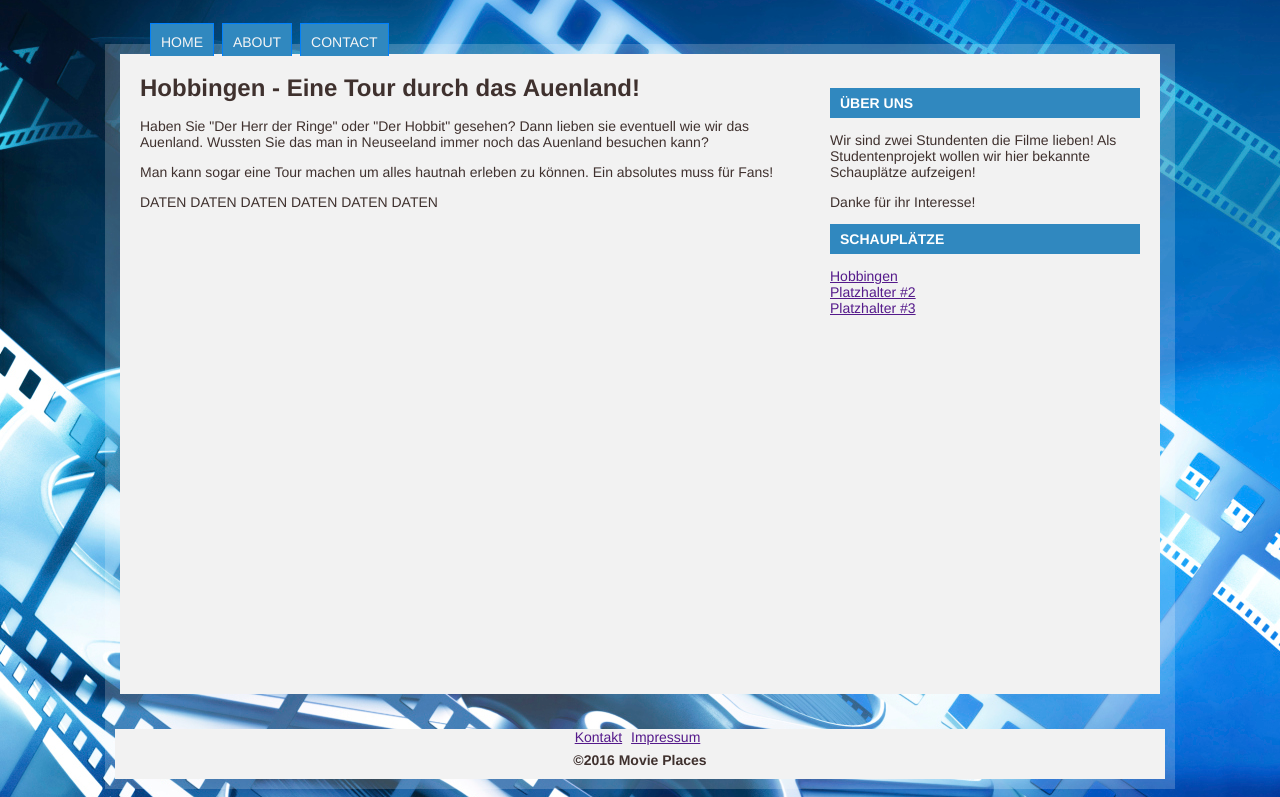
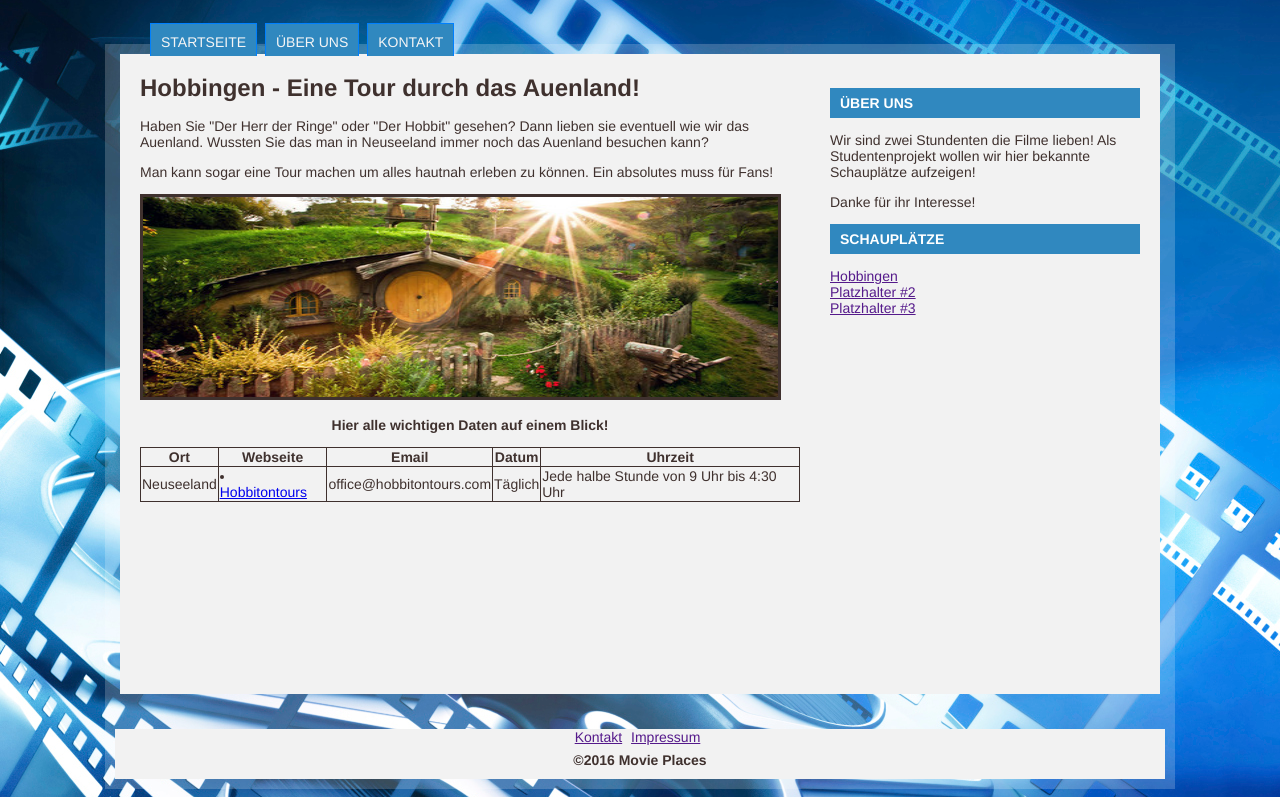
Before and after one commit to RobbieTheRabbit/MME1-Projekt, a PHP site: page /hobbingen.html in a window 1280 px wide. Shown: the part 151-948 px from the top of the page. Run offline with PHP 8.4, Linux system fonts and the light colour scheme.

Commit message:
Bild + Tabelle + CSS

```diff
--- a/css/style.css
+++ b/css/style.css
@@ -60,6 +60,7 @@ body {
     padding: 10px;
     background: url(img/main.png);
 }
+
 
 #content {
     width: 1000px;
--- a/hobbingen.html
+++ b/hobbingen.html
@@ -18,9 +18,9 @@
 
     <div id="navigation">
         <ul>
-            <li><a href="index.html"> Home</a></li>
-            <li><a href=""> About</a></li>
-            <li><a href=""> Contact</a></li>
+            <li><a href="index.html"> Startseite</a></li>
+            <li><a href=""> Über uns</a></li>
+            <li><a href=""> Kontakt</a></li>
 
         </ul>
 
@@ -33,7 +33,34 @@
                 <h1>Hobbingen - Eine Tour durch das Auenland!</h1>
                 <p>Haben Sie "Der Herr der Ringe" oder "Der Hobbit" gesehen? Dann lieben sie eventuell wie wir das Auenland. Wussten Sie das man in Neuseeland immer noch das Auenland besuchen kann?</p>
                 <p>Man kann sogar eine Tour machen um alles hautnah erleben zu können. Ein absolutes muss für Fans!</p>
-                <p>DATEN DATEN DATEN DATEN DATEN DATEN</p>
+                <img src="img/Hobbingen.jpg" width=635 height=200 BORDER="3">
+
+   <!-- TAAAAAAAABEEEEEEEELLEEEEEEEEEEEEEEEEEEE -->
+                <table id="table">
+                    <caption>
+                      <p><b>Hier alle wichtigen Daten auf einem Blick!</b></p>
+                    </caption>
+                    <thead>
+                        <tr>
+                            <th>Ort</th>
+                            <th>Webseite</th>
+                            <th>Email</th>
+                            <th>Datum</th>
+                            <th>Uhrzeit</th>
+                        </tr>
+                    </thead>
+                    <tbody>
+                        <tr>
+                            <td>Neuseeland</td>
+                            <td><li><a href="http://hobbitontours.com/">Hobbitontours</a></li></td>
+                            <td>office@hobbitontours.com</td>
+                            <td>Täglich</td>
+                            <td>Jede halbe Stunde von 9 Uhr bis 4:30 Uhr</td>
+                        </tr>
+                    </tbody>
+                </table>
+
+
             </div>
             <div id="sitebar">
                 <div class="sitebar-element">
--- a/style.css
+++ b/style.css
@@ -59,6 +59,17 @@ body {
     margin: 0 auto;
     padding: 10px;
     background: url(img/main.png);
+}
+
+table,
+th,
+td{
+    border: 1px solid;
+}
+
+#table{
+ border: 1px solid;
+ border-collapse: collapse;
 }
 
 #content {
```
Also changed, not shown: img/Hobbingen.jpg (added).
